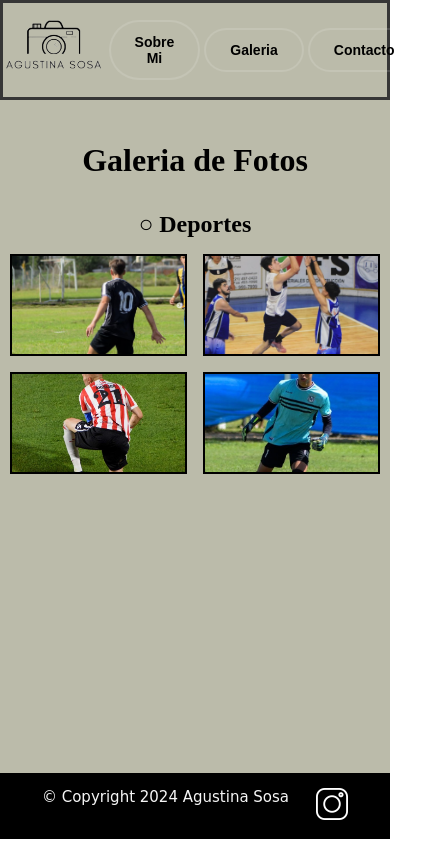
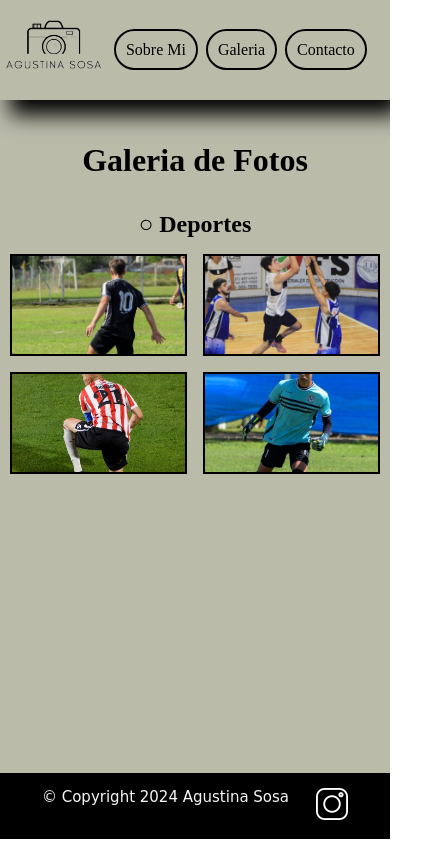
Before and after one commit to Tomy707/AgusFotografia, a plain HTML site: page pages/galeria.html in a window 390 px wide. Shown: the whole page, 438 px wide, since content can reach past the window. Drawn offline with Linux system fonts and the light colour scheme.

Commit message:
Header Mobile

```diff
--- a/css/main.css
+++ b/css/main.css
@@ -27,8 +27,8 @@ div header {
   display: flex;
   justify-content: space-evenly;
   align-items: center;
-  border: rgb(54, 54, 54) solid 3px;
   background-color: #BBBBAA;
+  box-shadow: 10px 15px 20px black;
 }
 div header div {
   display: block;
@@ -51,51 +51,23 @@ div header nav ul {
   align-items: center;
 }
 
-div header nav ul li a .botonAnimado {
-  position: relative;
-  display: inline-block;
-  padding: 12px 24px;
-  border: none;
-  font-size: 14px;
-  background-color: inherit;
-  border-radius: 100px;
-  font-weight: 600;
-  color: #000000;
-  box-shadow: 0 0 0 2px rgba(255, 255, 255, 0.1254901961);
-  cursor: pointer;
-  overflow: hidden;
-  transition: all 0.6s cubic-bezier(0.23, 1, 0.32, 1);
+.navBarDesktop{
+  display: none;
 }
 
-.container header nav ul li a .botonAnimado span:last-child {
-  position: absolute;
-  top: 50%;
-  left: 50%;
-  transform: translate(-50%, -50%);
-  width: 20px;
-  height: 20px;
-  background-color: #000000;
-  border-radius: 50%;
-  opacity: 0;
-  transition: all 0.8s cubic-bezier(0.23, 1, 0.32, 1);
+div header .navBarMobile ul li a{
+  text-decoration: none;
+  border: black solid 2px;
+  background-color: #BBBBAA;
+  color: black;
+  padding: 10px;
+  border-radius: 50px;
 }
 
-.container header nav ul li a .botonAnimado span:first-child {
-  position: relative;
-  z-index: 1;
-}
+div header .navBarMobile ul li a:hover{
+  color: white;
+  background-color: black;
 
-.container header nav ul li a .botonAnimado:hover {
-  box-shadow: 0 0 0 5px #ffffff;
-  color: #ffffff;
-}
-.container header nav ul li a .botonAnimado:active {
-  scale: 0.95;
-}
-.container header nav ul li a .botonAnimado:hover span:last-child {
-  width: 150px;
-  height: 150px;
-  opacity: 1;
 }
 
   /* estilos hero section */
@@ -228,3 +200,52 @@ footer {
     display: flex;
     justify-content: space-evenly;
 }
+
+@media screen and (min-width:1024px) {
+  div header nav ul li a .botonAnimado {
+    position: relative;
+    display: inline-block;
+    padding: 12px 24px;
+    border: none;
+    font-size: 14px;
+    background-color: inherit;
+    border-radius: 100px;
+    font-weight: 600;
+    color: #000000;
+    box-shadow: 0 0 0 2px rgba(255, 255, 255, 0.1254901961);
+    cursor: pointer;
+    overflow: hidden;
+    transition: all 0.6s cubic-bezier(0.23, 1, 0.32, 1);
+  }
+
+  .container header nav ul li a .botonAnimado span:last-child {
+    position: absolute;
+    top: 50%;
+    left: 50%;
+    transform: translate(-50%, -50%);
+    width: 20px;
+    height: 20px;
+    background-color: #000000;
+    border-radius: 50%;
+    opacity: 0;
+    transition: all 0.8s cubic-bezier(0.23, 1, 0.32, 1);
+  }
+
+  .container header nav ul li a .botonAnimado span:first-child {
+    position: relative;
+    z-index: 1;
+  }
+
+  .container header nav ul li a .botonAnimado:hover {
+    box-shadow: 0 0 0 5px #ffffff;
+    color: #ffffff;
+  }
+  .container header nav ul li a .botonAnimado:active {
+    scale: 0.95;
+  }
+  .container header nav ul li a .botonAnimado:hover span:last-child {
+    width: 150px;
+    height: 150px;
+    opacity: 1;
+  }
+}
--- a/pages/galeria.html
+++ b/pages/galeria.html
@@ -13,8 +13,15 @@
                   <a href="../index.html"> <img  src="../img/logoAgus.png" alt="logo agus ph"></a>
             </div>
 
+            <nav class="navBarMobile">
+                <ul>
+                    <li><a href="../pages/sobreMi.html"> Sobre Mi</a></li>
+                    <li><a href="../pages/galeria.html"> Galeria </a></li>
+                    <li><a href="../pages/contacto.html"> Contacto </a></li>
+                </ul>
+            </nav>
 
-            <nav class="navBar">
+            <nav class="navBarDesktop">
                 <ul>
                     <li> <a href="../pages/sobreMi.html"> <button class="botonAnimado"> <span>Sobre Mi </span> <span> </span> </button>  </a> </li>
                     <li> <a href="../pages/galeria.html"> <button class="botonAnimado"> <span> Galeria </span> <span> </span> </button></a> </li>
```
Also changed, not shown: index.html (+8 -1 lines), pages/contacto.html (+8 -1 lines), pages/sobreMi.html (+8 -1 lines).
